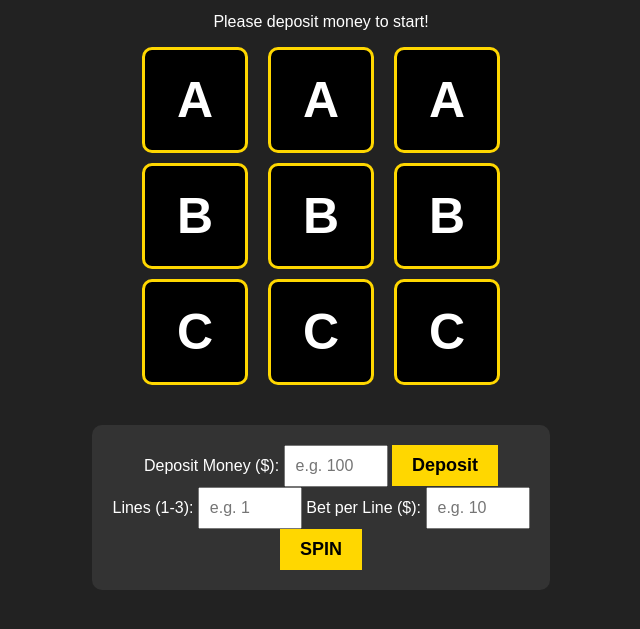
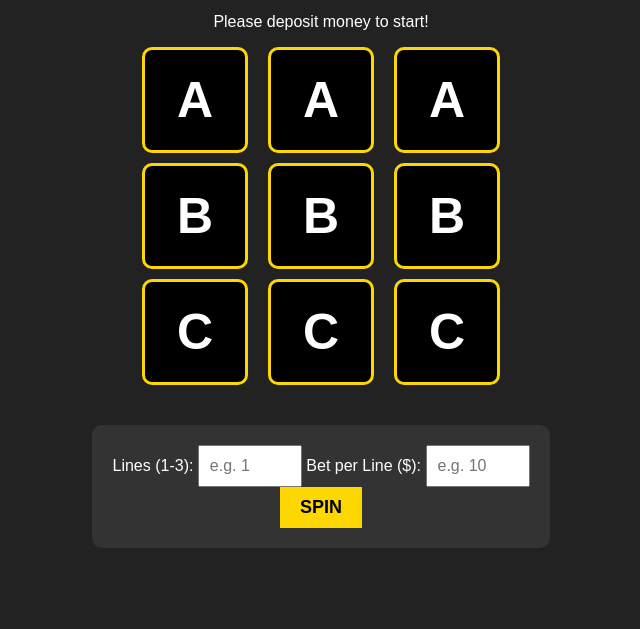
Before and after one commit to deeppakhare/-01-Slot-Machine-by-Javascript-, a website: page index.html in a window 1280 px wide. Shown: the part 101-730 px from the top of the page, without its empty margins (319-959 px from the left). Drawn offline with Linux system fonts and the light colour scheme.

Commit message:
Updating some changes

```diff
--- a/index.html
+++ b/index.html
@@ -40,11 +40,7 @@
 
     <div class="controls">
         <!-- Button for Deposit money -->
-        <div class="input-group">
-            <label>Deposit Money ($):</label>
-            <input type="number" id="deposit-input" placeholder="e.g. 100">
-            <button id="deposit-button">Deposit</button>
-        </div>
+
 
         <!-- Betting Cojntrols -->
         <div class="input-group">
```
